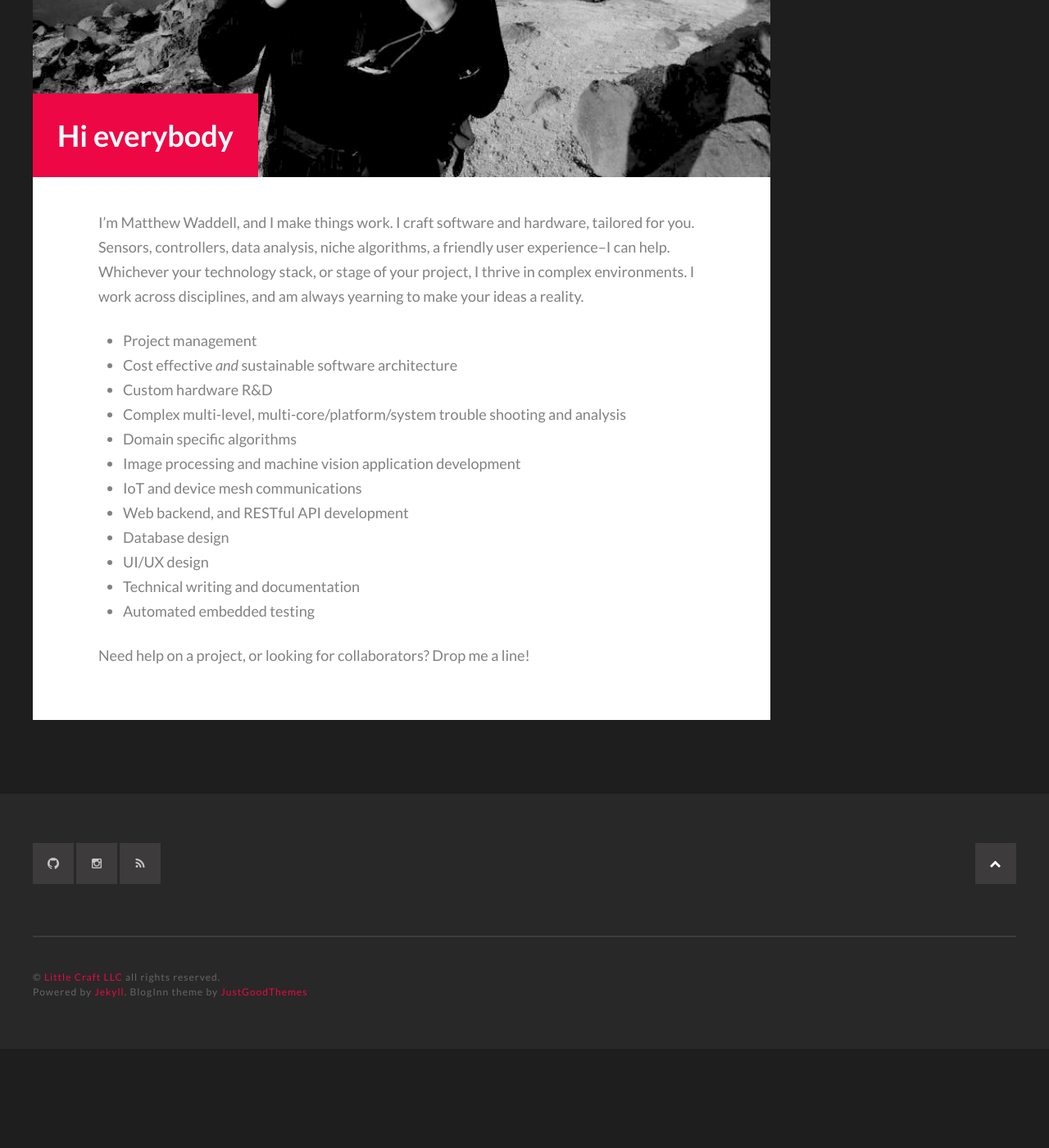
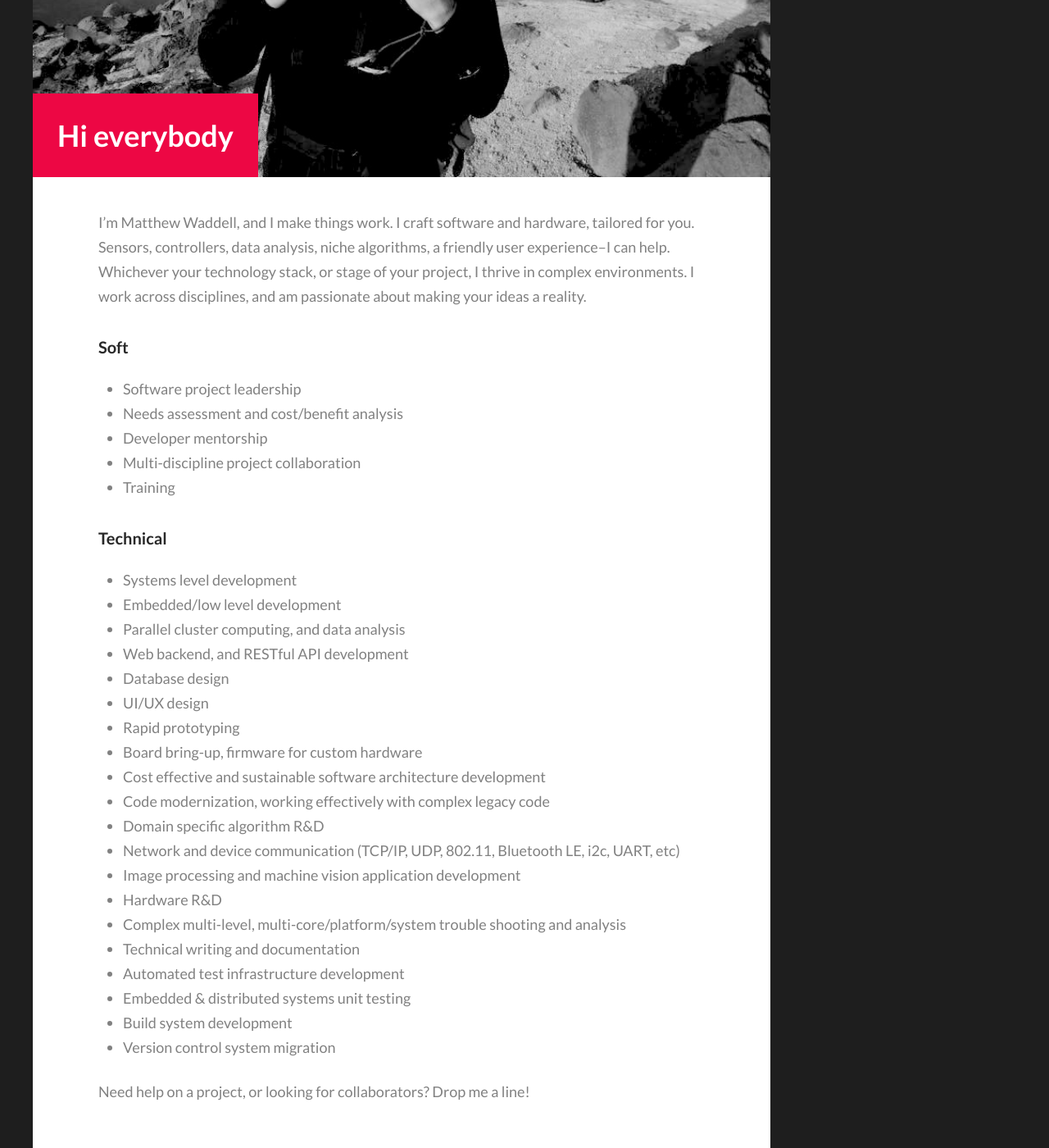
Before and after one commit to littlecraft/littlecraft.github.io, a Jekyll site: the page built from about.md, in a window 1280 px wide and 1400 px high, scrolled down 695 px. Shown: the whole window at 82% size. Built offline with Jekyll 4.4.1, drawn with Linux system fonts in a browser that asks for light colours; some web fonts are replaced; before the commit the page ends 1974 px from its top, so only the background shows below that.

Commit message:
Updated about

```diff
--- a/about.md
+++ b/about.md
@@ -6,19 +6,37 @@ banner_image: aboutPage.jpg
 no_author_info: true
 ---
 
-I'm Matthew Waddell, and I make things work.  I craft software and hardware, tailored for you.  Sensors, controllers, data analysis, niche algorithms, a friendly user experience--I can help.  Whichever your technology stack, or stage of your project, I thrive in complex environments.  I work across disciplines, and am always yearning to make your ideas a reality.
+I'm Matthew Waddell, and I make things work.  I craft software and hardware, tailored for you.  Sensors, controllers, data analysis, niche algorithms, a friendly user experience--I can help.  Whichever your technology stack, or stage of your project, I thrive in complex environments.  I work across disciplines, and am passionate about making your ideas a reality.
 
-- Project management
-- Cost effective *and* sustainable software architecture
-- Custom hardware R&D
-- Complex multi-level, multi-core/platform/system trouble shooting and analysis
-- Domain specific algorithms
-- Image processing and machine vision application development
-- IoT and device mesh communications
+#### Soft
+
+- Software project leadership
+- Needs assessment and cost/benefit analysis
+- Developer mentorship
+- Multi-discipline project collaboration
+- Training
+
+#### Technical
+
+- Systems level development
+- Embedded/low level development
+- Parallel cluster computing, and data analysis
 - Web backend, and RESTful API development
 - Database design
 - UI/UX design
+- Rapid prototyping
+- Board bring-up, firmware for custom hardware
+- Cost effective and sustainable software architecture development
+- Code modernization, working effectively with complex legacy code
+- Domain specific algorithm R&D
+- Network and device communication (TCP/IP, UDP, 802.11, Bluetooth LE, i2c, UART, etc)
+- Image processing and machine vision application development
+- Hardware R&D
+- Complex multi-level, multi-core/platform/system trouble shooting and analysis
 - Technical writing and documentation
-- Automated embedded testing
+- Automated test infrastructure development
+- Embedded & distributed systems unit testing
+- Build system development
+- Version control system migration
 
 Need help on a project, or looking for collaborators?  Drop me a line!
```
